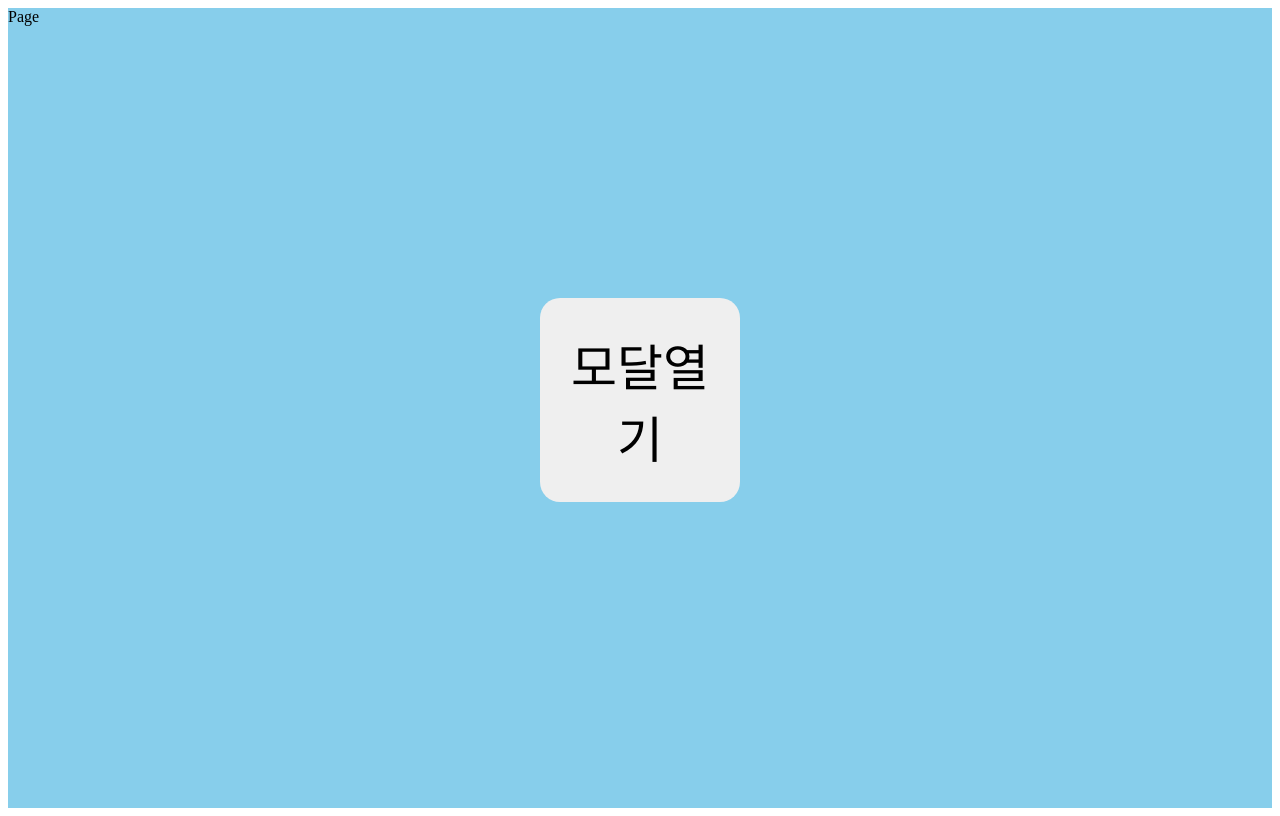
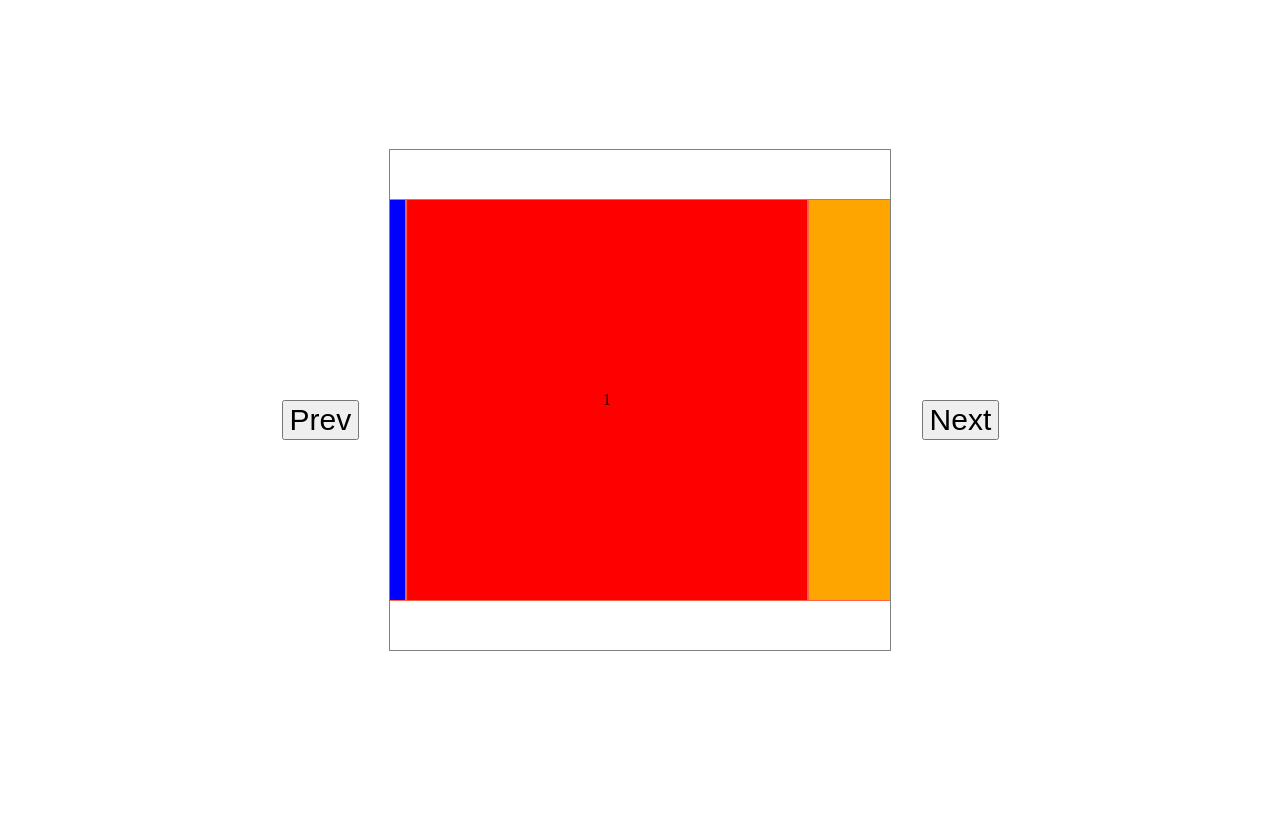
Before and after one commit to kimjuno97/react-moa-moa-front, a React (Create React App) app: page / in a window 1280 px wide. Built offline with nearby package versions, Linux system fonts and the light colour scheme.

Commit message:
캐러셀: 라이브러리 없이 간단한 auto캐러셀 구현

```diff
--- a/src/App.tsx
+++ b/src/App.tsx
@@ -3,7 +3,8 @@ import Page from './모달/Page';
 import InfiniteScroll from './무한스크롤/InfiniteScroll';
 import MoveBox from './박스드래그/MoveBox';
 import ImgUpload from './이미지파일업로드/ImgUpload';
+import Carousel from './캐러셀/Carousel';
 
 export default function App() {
-	return <Page />;
+	return <Carousel />;
 }
--- /dev/null
+++ b/src/캐러셀/Carousel.tsx
@@ -0,0 +1,111 @@
+import React, { useEffect } from 'react';
+import styled from 'styled-components';
+import useCarousel from './useCarousel';
+
+const RAINBOWARRAY = ['red', 'orange', 'green', 'blue'];
+
+export default function Carousel() {
+	const {
+		currentIdx,
+		transition,
+		caroselArray,
+		handleSwipe,
+		buttonControll,
+		disabled,
+		setSilder,
+	} = useCarousel();
+	// 불러올때 이렇게 함
+	useEffect(() => {
+		setSilder(RAINBOWARRAY);
+		// eslint-disable-next-line react-hooks/exhaustive-deps
+	}, []);
+
+	return (
+		<>
+			<Container>
+				<TransFormDiv translateX={currentIdx} transition={transition}>
+					{caroselArray.map((el, idx) => {
+						return (
+							<CarouselDiv back={el} key={idx}>
+								{idx}
+							</CarouselDiv>
+						);
+					})}
+				</TransFormDiv>
+			</Container>
+			<PreBtn
+				disabled={disabled}
+				onClick={() => {
+					handleSwipe(-1);
+					buttonControll();
+				}}>
+				Prev
+			</PreBtn>
+			<NextBtn
+				disabled={disabled}
+				onClick={() => {
+					handleSwipe(+1);
+					buttonControll();
+				}}>
+				Next
+			</NextBtn>
+		</>
+	);
+}
+
+const Container = styled.section`
+	position: absolute;
+	top: 50%;
+	left: 50%;
+	display: flex;
+	align-items: center;
+	width: 500px;
+	height: 500px;
+	margin: auto;
+	transform: translate(-50%, -50%);
+	border: 1px solid gray;
+	overflow: hidden;
+`;
+
+interface TypeTransFormDiv {
+	translateX?: number;
+	transition: string;
+}
+
+const TransFormDiv = styled.div<TypeTransFormDiv>`
+	display: flex;
+	transform: ${({ translateX }): string | undefined => {
+		if (translateX) return `translateX(${-16 * translateX}%)`;
+	}};
+	transition: ${({ transition }) => transition};
+`;
+
+interface TypeCarouselDiv {
+	back?: string;
+}
+
+const CarouselDiv = styled.div<TypeCarouselDiv>`
+	display: flex;
+	justify-content: center;
+	align-items: center;
+	width: 400px;
+	height: 400px;
+	border: 1px solid tomato;
+	// key point
+	flex: none;
+	background: ${({ back }): string | undefined => back};
+`;
+
+const PreBtn = styled.button`
+	position: absolute;
+	top: 50%;
+	left: 22%;
+	font-size: 30px;
+`;
+
+const NextBtn = styled.button`
+	position: absolute;
+	top: 50%;
+	left: 72%;
+	font-size: 30px;
+`;
--- /dev/null
+++ b/src/캐러셀/useCarousel.tsx
@@ -0,0 +1,110 @@
+import React, { useEffect, useRef, useState } from 'react';
+
+export default function useCarousel() {
+	// setSilder로 만든 배열 안쪽에서 저장
+	const [caroselArray, setCaroselArray] = useState<string[]>([]);
+	// 현재 인덱스 값 저장
+	const [currentIdx, setCurrentIdx] = useState(0);
+	/** 앞뒤로 추가할 데이터 */
+	const fakeData = 1;
+	/** 앞뒤로 속임수 데이터를 fakeData만큼 이어준다. */
+	const setSilder = (arry: string[]) => {
+		const addedFront = [];
+		const addedLast = [];
+		let index = 0;
+		while (index < fakeData) {
+			addedLast.push(arry[index % arry.length]);
+			addedFront.unshift(arry[arry.length - 1 - (index % arry.length)]);
+			index++;
+		}
+		setCaroselArray([...addedFront, ...arry, ...addedLast]);
+		return [...addedFront, ...arry, ...addedLast];
+	};
+	/** 트랜지션 on,off */
+	const [offTransition, setOffTransition] = useState(false);
+	const direction = useRef('right');
+	const transition = offTransition ? '0s' : '1s';
+	const [disabled, setDisabled] = useState(false);
+
+	/** 끝부분 transition off 하는 함수 */
+	const handlerSlide = (calcIndex: number) => {
+		// 앞에서 뒤로 가는 부분 계산 잘해야함.
+		if (calcIndex < 0) {
+			direction.current = 'left';
+			calcIndex = caroselArray.length - 2;
+			setOffTransition(true);
+		}
+		if (calcIndex === caroselArray.length - 1) {
+			direction.current = 'right';
+			calcIndex = caroselArray.length - 1;
+		}
+		setCurrentIdx(calcIndex);
+	};
+	/** 방향조절 */
+	const handleSwipe = (direction: number) => {
+		handlerSlide(currentIdx + direction);
+	};
+	/** 1초 버튼 막기 */
+	const buttonControll = () => {
+		setDisabled(true);
+		setTimeout(() => setDisabled(false), 1000);
+	};
+	/** 캐러셀 동작 useEffect */
+	useEffect(() => {
+		if (
+			direction.current === 'right' &&
+			currentIdx === caroselArray.length - 2
+		) {
+			console.log('오른쪽으로 페이크');
+			setTimeout(() => {
+				setOffTransition(true);
+				setCurrentIdx(0);
+			}, 1000);
+			setTimeout(() => {
+				setOffTransition(false);
+			}, 1100);
+			return;
+		}
+		if (
+			direction.current === 'left' &&
+			currentIdx === caroselArray.length - 2
+		) {
+			console.log('왼쪽으로 페이크');
+			// 이부분 계산 잘해야함
+			setTimeout(() => {
+				direction.current = 'right';
+				setOffTransition(false);
+				setCurrentIdx(caroselArray.length - 3);
+			}, 10);
+			return;
+		}
+		if (currentIdx === caroselArray.length - 2) {
+			console.log('오른쪽으로 자동이동 페이크');
+			const timeInterval = setInterval(() => {
+				setOffTransition(true);
+				setCurrentIdx(0);
+				buttonControll();
+				setTimeout(() => setOffTransition(false), 10);
+			}, 3000);
+			return () => clearInterval(timeInterval);
+		}
+		const timeInterval = setInterval(() => {
+			console.log('오른쪽으로 자동이동 ');
+			direction.current = 'right';
+			setCurrentIdx(prev => prev + 1);
+			buttonControll();
+		}, 5000);
+		return () => clearInterval(timeInterval);
+	}, [currentIdx, caroselArray.length]);
+
+	return {
+		currentIdx,
+		transition,
+		caroselArray,
+		setSilder,
+		handleSwipe,
+		buttonControll,
+		disabled,
+		fakeData,
+	};
+}
```
Also changed, not shown: 1 other file (tests, documents, lock files or other folders).
